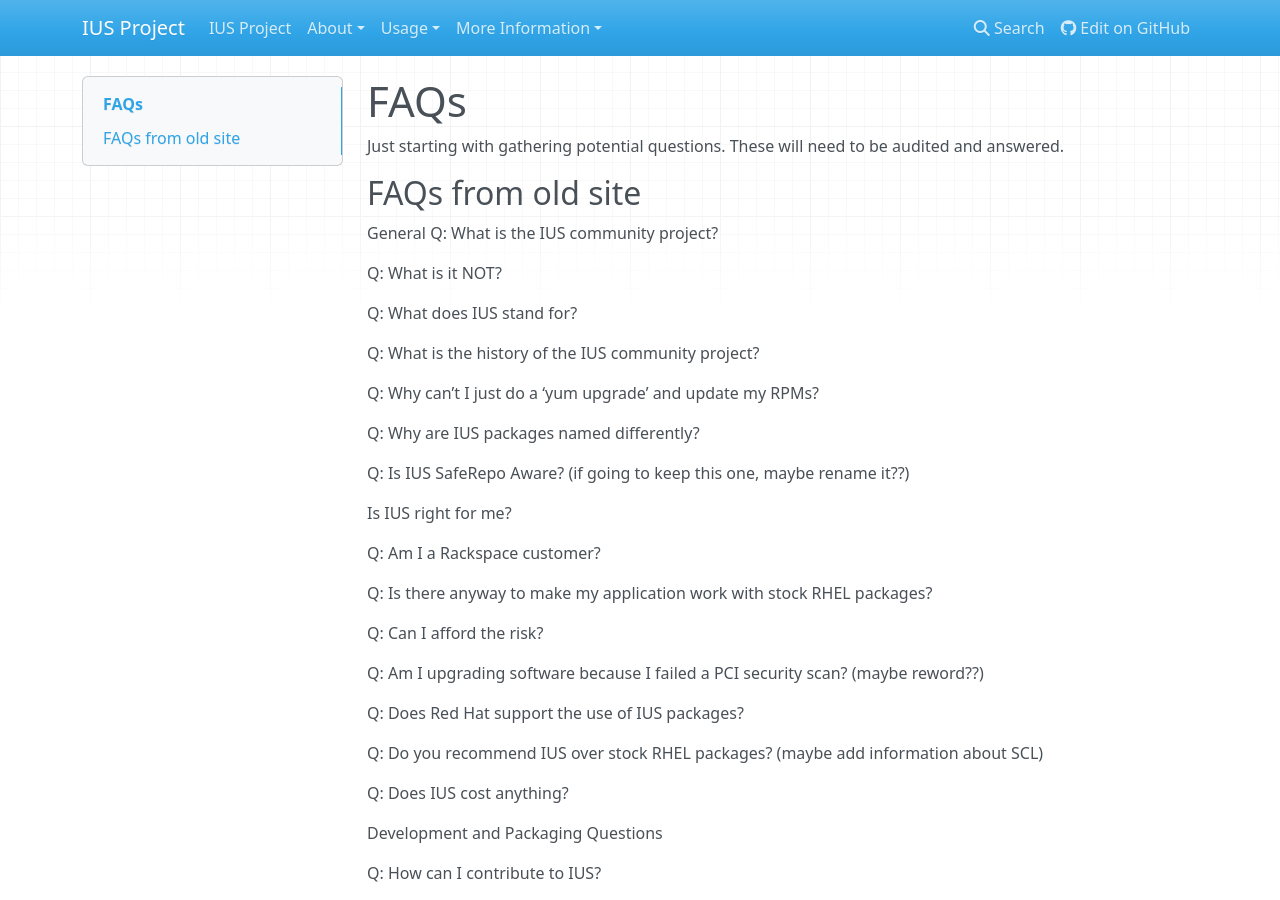
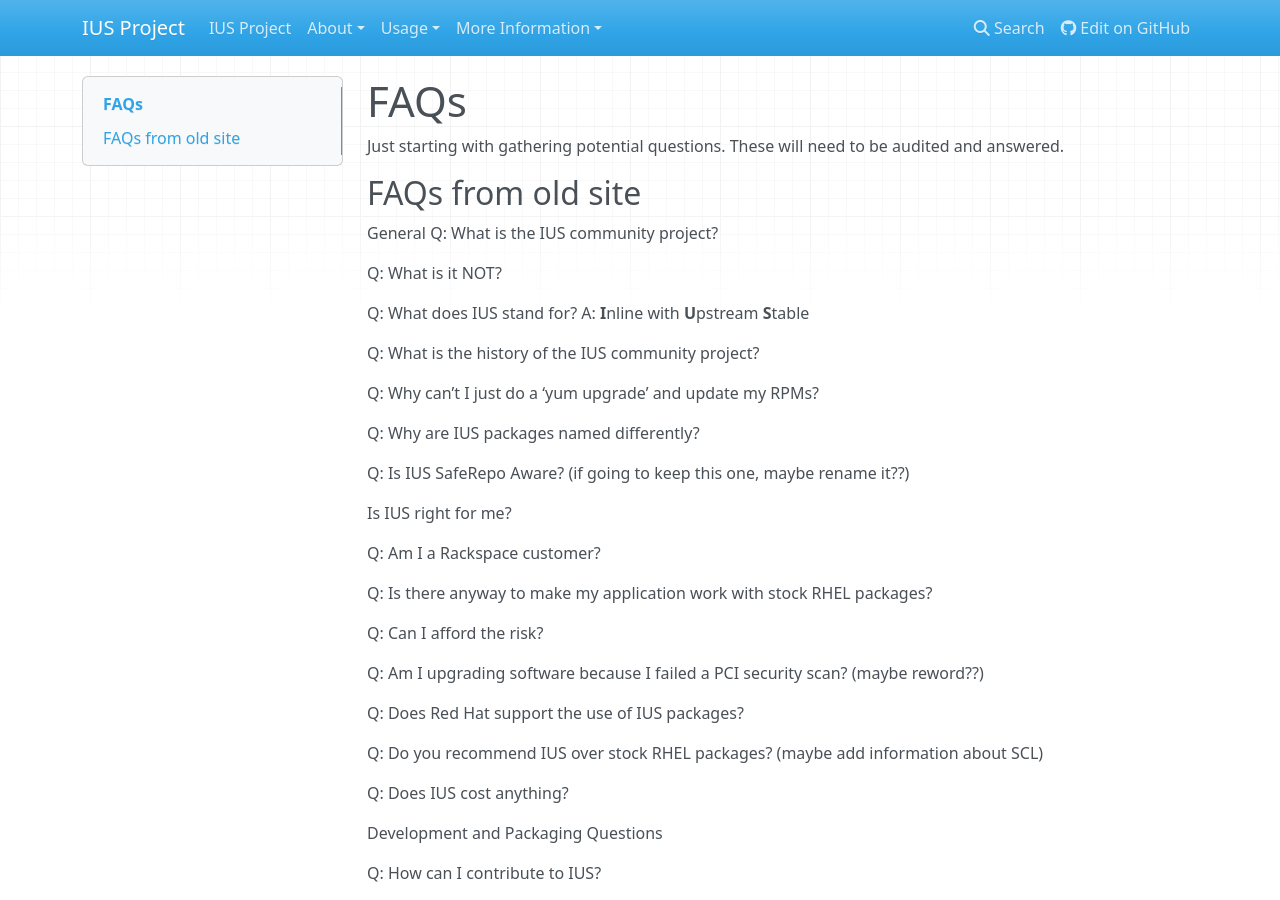
Before and after one commit to iusrepo/ius.io, an MkDocs documentation site: the page built from docs/FAQs.md, in a window 1280 px wide and 900 px high. Built offline with MkDocs 1.6.1, drawn with Linux system fonts in a browser that asks for light colours; nearby versions of some CDN libraries; old or Windows-style settings are respelled for this version of MkDocs.

Commit message:
answer "What does IUS stand for?"

```diff
--- a/docs/FAQs.md
+++ b/docs/FAQs.md
@@ -10,6 +10,7 @@ Q: What is the IUS community project?
 Q: What is it NOT?
 
 Q: What does IUS stand for?
+A: **I**nline with **U**pstream **S**table
 
 Q: What is the history of the IUS community project?
 
```
